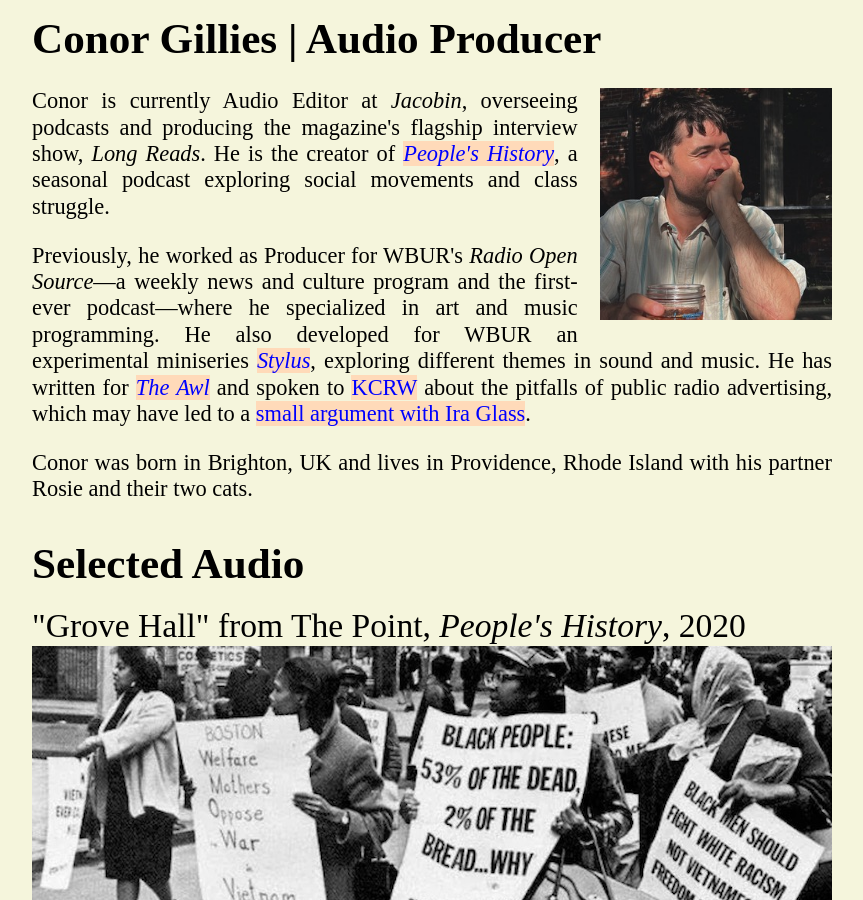
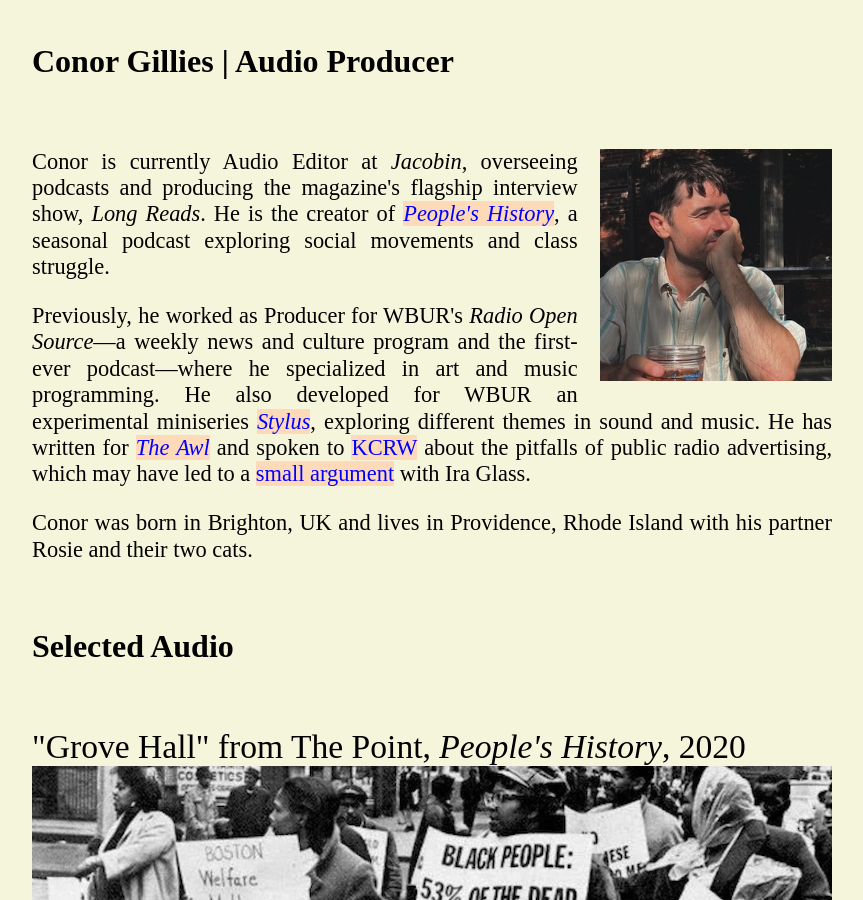
Before and after one commit to huihuiandilly/huihuiandilly.github.io, a Jekyll site: the page built from index.html, in a window 1280 px wide and 900 px high. Shown: the whole window, without its empty margins (208-1071 px from the left). Built offline with Jekyll 4.4.1, drawn with Linux system fonts in a browser that asks for light colours.

Commit message:
Update index.html

```diff
--- a/index.html
+++ b/index.html
@@ -4,13 +4,13 @@
 ---
 <div class="blurb">
 	<br>
-	<p2 class="center"><b>Conor Gillies | Audio Producer</b></p2><br/><br/>
+	<h1 class="center"><b>Conor Gillies | Audio Producer</b></h1><br/><br/>
 	<p><img class="profile" src="/pics/profile.jpg" alt="photo of Conor" style="float:right">Conor is currently Audio Editor at <i>Jacobin</i>, overseeing podcasts and producing the magazine's flagship interview show, <i>Long Reads</i>. He is the creator of <a href="http://www.peopleshistorypod.net" target="_blank"><i>People's History</i></a>, a seasonal podcast exploring social movements and class struggle.</p>
-	<p>Previously, he worked as Producer for WBUR's <i>Radio Open Source</i>—a weekly news and culture program and the first-ever podcast—where he specialized in art and music programming. He also developed for WBUR an experimental miniseries <a href="https://stylusradio.org/series-1" target="_blank"><i>Stylus</i></a>, exploring different themes in sound and music. He has written for <a href="http://web.archive.org/web/20220808081557/https://www.theawl.com/2015/05/podcasting-and-the-selling-of-public-radio/" target="_blank"><i>The Awl</i></a> and spoken to <a href="https://www.kcrw.com/news/shows/to-the-point/public-radio-capitalism-and-native-advertising/native-advertising-and-audience-trust" target="_blank">KCRW</a> about the pitfalls of public radio advertising, which may have led to a <a href="https://current.org/2015/05/the-pub-19-podcast-advertising-ethics-ira-glass-clarifies-capitalism-remark-membership-video-on-demand-what-young-public-media-people-want/" target="_blank">small argument with Ira Glass</a>.</p>
+	<p>Previously, he worked as Producer for WBUR's <i>Radio Open Source</i>—a weekly news and culture program and the first-ever podcast—where he specialized in art and music programming. He also developed for WBUR an experimental miniseries <a href="https://stylusradio.org/series-1" target="_blank"><i>Stylus</i></a>, exploring different themes in sound and music. He has written for <a href="http://web.archive.org/web/20220808081557/https://www.theawl.com/2015/05/podcasting-and-the-selling-of-public-radio/" target="_blank"><i>The Awl</i></a> and spoken to <a href="https://www.kcrw.com/news/shows/to-the-point/public-radio-capitalism-and-native-advertising/native-advertising-and-audience-trust" target="_blank">KCRW</a> about the pitfalls of public radio advertising, which may have led to a <a href="https://current.org/2015/05/the-pub-19-podcast-advertising-ethics-ira-glass-clarifies-capitalism-remark-membership-video-on-demand-what-young-public-media-people-want/" target="_blank">small argument</a> with Ira Glass.</p>
 	<p>Conor was born in Brighton, UK and lives in Providence, Rhode Island with his partner Rosie and their two cats.</p>
 	<br>
 
-	<p2 class="center"><b>Selected Audio</b></p2>
+	<h1 class="center"><b>Selected Audio</b></h1>
 	<br>
 	<br>
 
```
